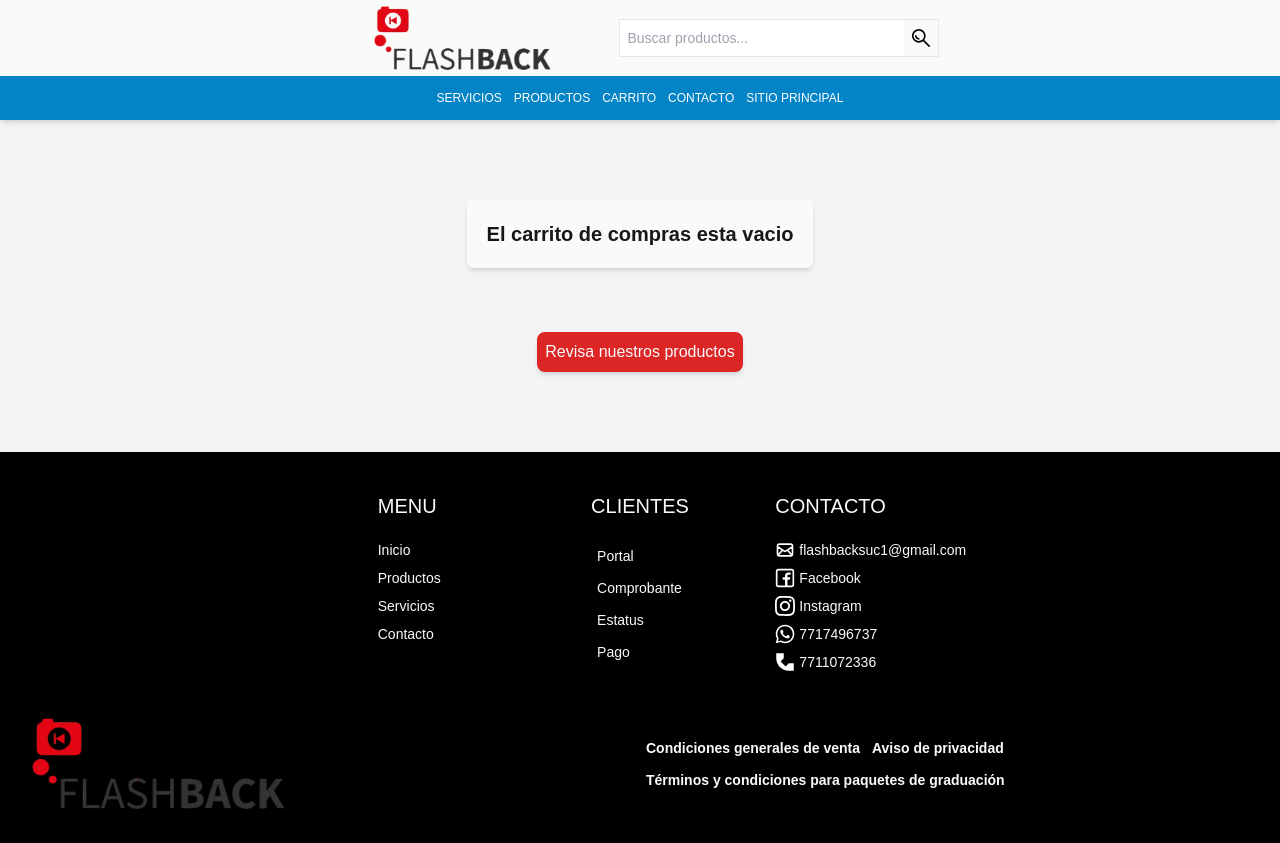
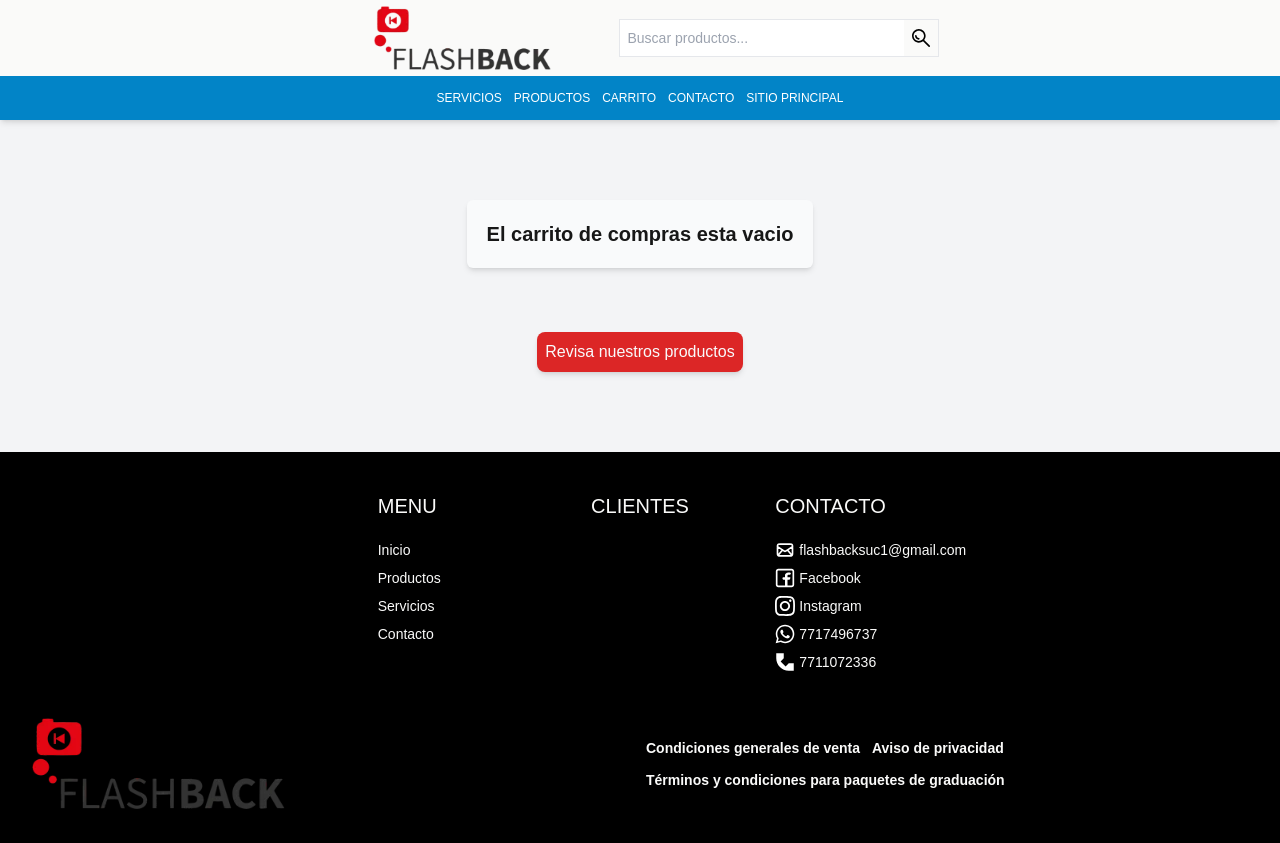
Before and after one commit to Adidier/StoreMathCode, a Next.js app: page /carrito in a window 1280 px wide. Built offline with nearby package versions, Linux system fonts and the light colour scheme.

Commit message:
Hide disabled links

```diff
--- a/app/ui/Footer.jsx
+++ b/app/ui/Footer.jsx
@@ -25,10 +25,10 @@ export function Footer() {
                         </h1>
                     </header>
                     <div className="flex flex-col font-extralight text-sm">
-                        <Link className="p-1.5 rounded-lg hover:text-gray-300" href="/portal">Portal</Link>
-                        <Link className="p-1.5 rounded-lg hover:text-gray-300" href="/">Comprobante</Link>
-                        <Link className="p-1.5 rounded-lg hover:text-gray-300" href="/">Estatus</Link>
-                        <Link className="p-1.5 rounded-lg hover:text-gray-300" href="/">Pago</Link>
+                        {/* <Link className="p-1.5 rounded-lg hover:text-gray-300" href="/portal">Portal</Link> */}
+                        {/* <Link className="p-1.5 rounded-lg hover:text-gray-300" href="/">Comprobante</Link> */}
+                        {/* <Link className="p-1.5 rounded-lg hover:text-gray-300" href="/">Estatus</Link> */}
+                        {/* <Link className="p-1.5 rounded-lg hover:text-gray-300" href="/">Pago</Link> */}
                     </div>
                 </div>
                 <div>
```
